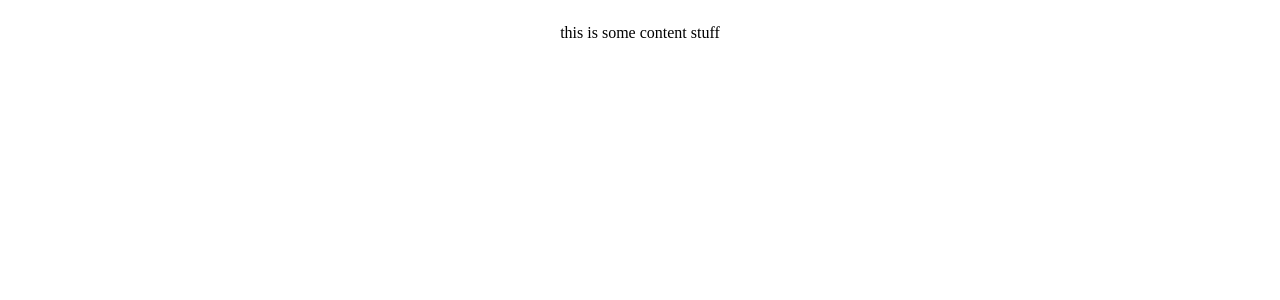
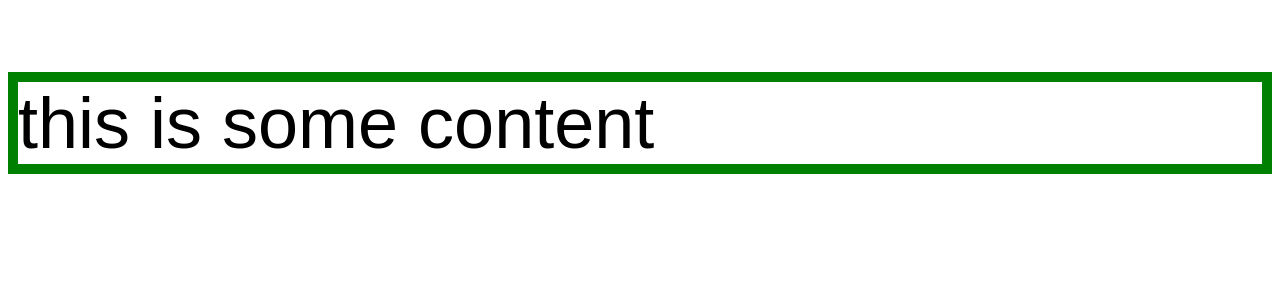
Before and after one commit to dmartin4820/todo-app-vue, a Vue app: page / in a window 1280 px wide. Shown: the top 300 px of the page. Built offline with nearby package versions, Linux system fonts and the light colour scheme.

Commit message:
add examples for basic vue directives

```diff
--- /dev/null
+++ b/src/examples/app_example_bind.vue
@@ -0,0 +1,33 @@
+<template>
+  <p v-bind:class="className">{{ content }}</p>
+</template>
+
+<script>
+  export default {
+    name: 'App',
+    data() {
+      return {
+        content: 'this is some content',
+        className: 'greenBorder'
+      }
+    }
+  }
+</script>
+
+<style>
+  #app {
+    font-size: 72px;
+  }
+  .redBorder {
+    border-style: solid;
+    border-width: 10px;
+    border-color: red;
+    font-family: Arial, Helvetica, sans-serif;
+  }
+  .greenBorder {
+    border-style: solid;
+    border-width: 10px;
+    border-color: green;
+    font-family: Arial, Helvetica, sans-serif;
+  }
+</style>
--- /dev/null
+++ b/src/examples/app_example_for.vue
@@ -0,0 +1,33 @@
+<template>
+  <p
+    v-for="elem in elements"
+    v-bind:key="elem.id"
+  >
+    {{ elem.content }}
+  </p>
+</template>
+
+<script>
+  export default {
+    name: 'App',
+    data() {
+      return {
+        content: 'this is some content',
+        show: true,
+        elements: [
+          {id: 0, content:'this is the first thing'},
+          {id: 1, content:'this is the second thing'},
+          {id: 2, content:'this is the third thing'}
+        ]
+      }
+    },
+  }
+</script>
+
+<style>
+  #app {
+    display: flex;
+    flex-direction: column;
+    font-size: 72px;
+  }
+</style>
--- a/src/App_example.vue
+++ b/src/examples/app_example_on.vue
@@ -1,5 +1,5 @@
 <template>
-  <p>{{ content }}</p>
+  <p> {{ elem.content }} </p>
 </template>
 
 <script>
@@ -7,7 +7,7 @@
     name: 'App',
     data() {
       return {
-        content: 'this is some content stuff',
+        content: 'this is some content',
       }
     },
   }
@@ -16,6 +16,5 @@
 <style>
   #app {
     display: flex;
-    justify-content: center;
   }
 </style>
--- a/src/main.js
+++ b/src/main.js
@@ -1,4 +1,4 @@
 import { createApp } from 'vue'
-import App from './App_example.vue'
+import App from './examples/app_example_bind.vue'
 
 createApp(App).mount('#app')
```
